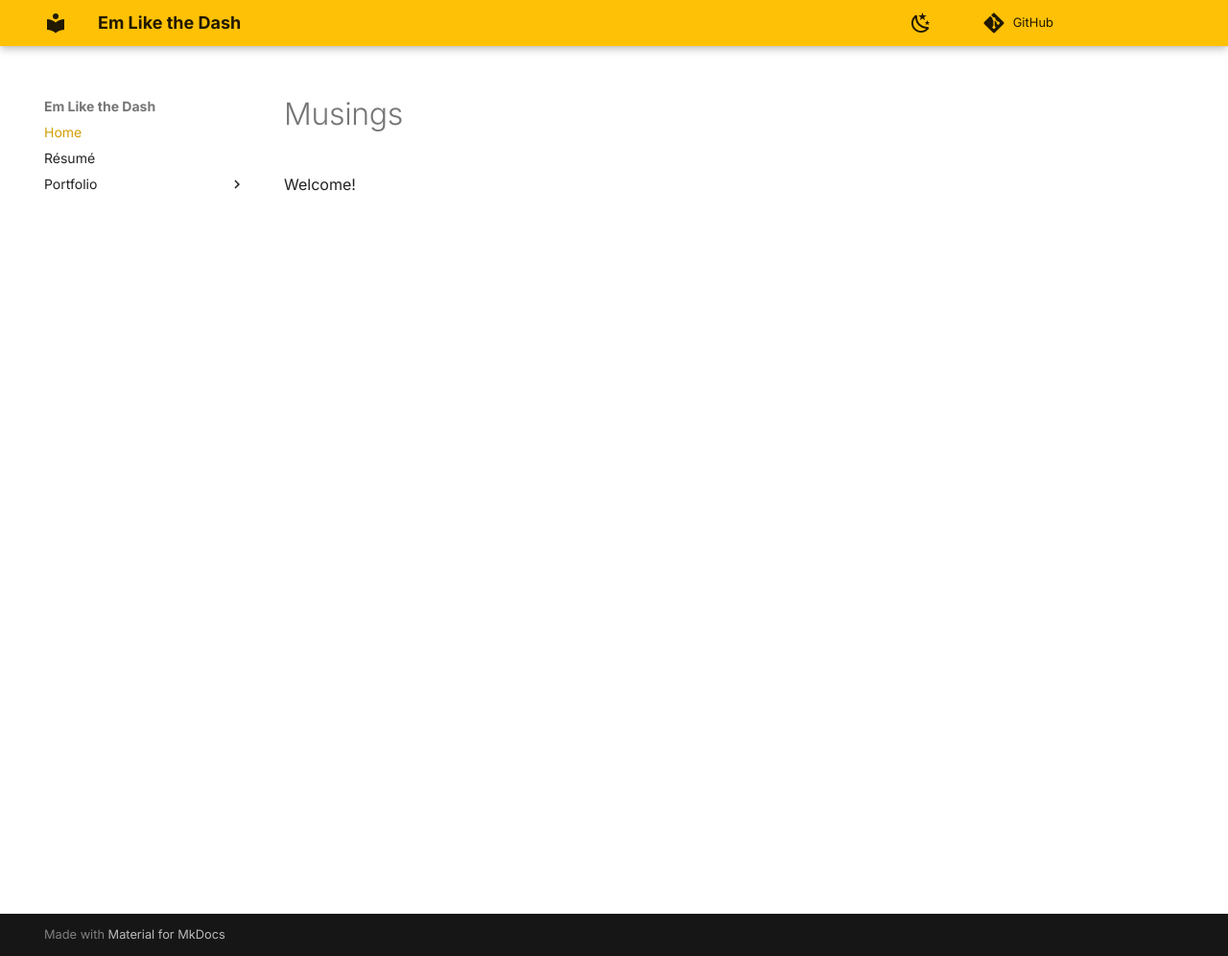
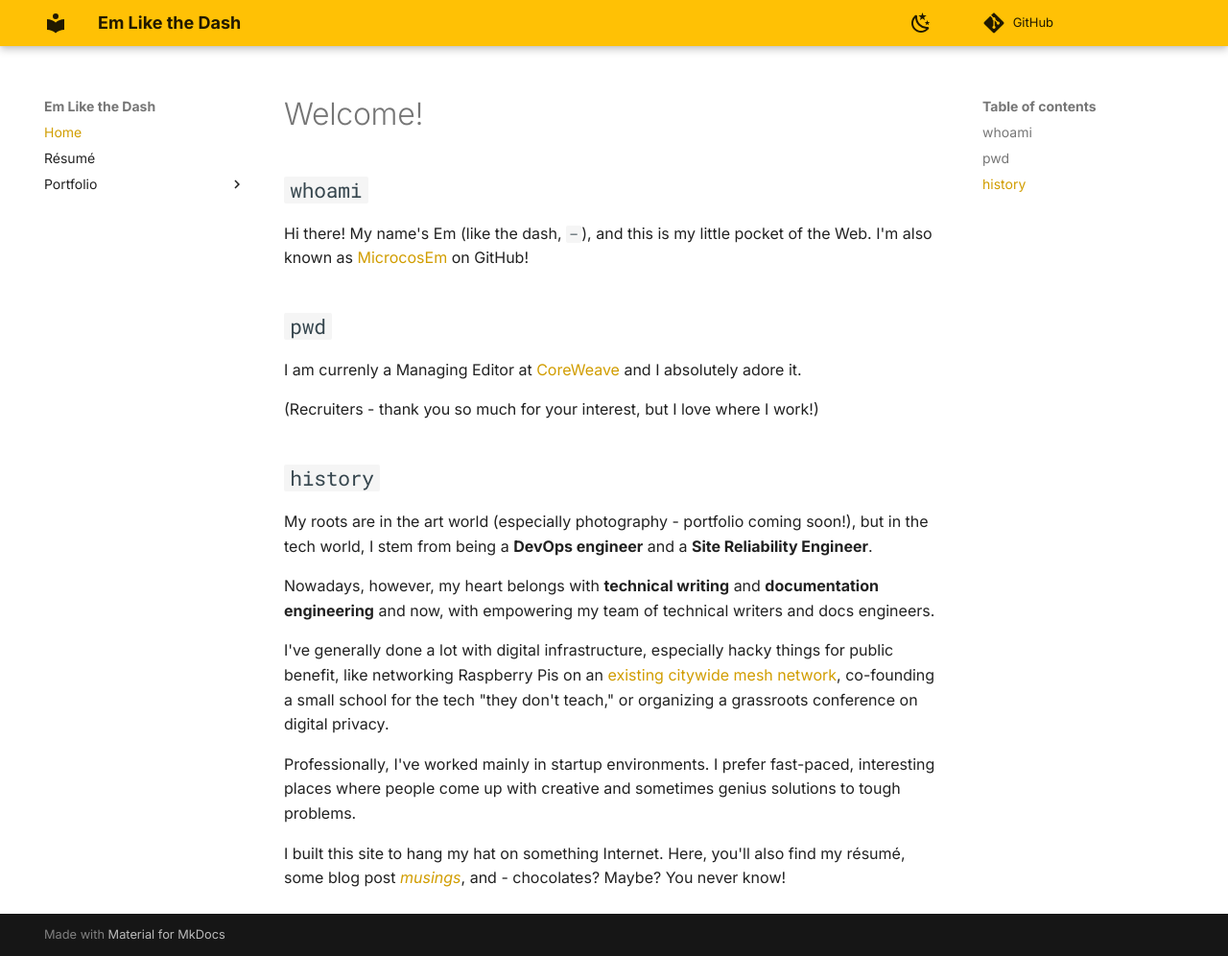
Before and after one commit to microcosem/emlikethedash, an MkDocs documentation site: the page built from docs/index.md, in a window 1280 px wide and 996 px high. Shown: the whole window at 96% size. Built offline with MkDocs 1.6.1 and Material for MkDocs 9.7.7, drawn with Linux system fonts in a browser that asks for light colours; plug-ins that fetch from the network failed and are left out; comment, search, counter and statistics services are not loaded.

Commit message:
Add index.md

```diff
--- a/docs/index.md
+++ b/docs/index.md
@@ -1,2 +1,20 @@
-# Musings
-Welcome!
+# Welcome!
+
+## `whoami`
+Hi there! My name's Em (like the dash, `–`), and this is my little pocket of the Web. I'm also known as [MicrocosEm](https://github.com/microcosem) on GitHub!
+
+## `pwd`
+I am currenly a Managing Editor at [CoreWeave](https://coreweave.com) and I absolutely adore it.
+
+(Recruiters - thank you so much for your interest, but I love where I work!)
+
+## `history`
+My roots are in the art world (especially photography - portfolio coming soon!), but in the tech world, I stem from being a **DevOps engineer** and a **Site Reliability Engineer**.
+
+Nowadays, however, my heart belongs with **technical writing** and **documentation engineering** and now, with empowering my team of technical writers and docs engineers.
+
+I've generally done a lot with digital infrastructure, especially hacky things for public benefit, like networking Raspberry Pis on an [existing citywide mesh network](https://www.nycmesh.net/_), co-founding a small school for the tech "they don't teach," or organizing a grassroots conference on digital privacy.
+
+Professionally, I've worked mainly in startup environments. I prefer fast-paced, interesting places where people come up with creative and sometimes genius solutions to tough problems.
+
+I built this site to hang my hat on something Internet. Here, you'll also find my résumé, some blog post [*musings*](./blog/index.md), and - chocolates? Maybe? You never know!
```
